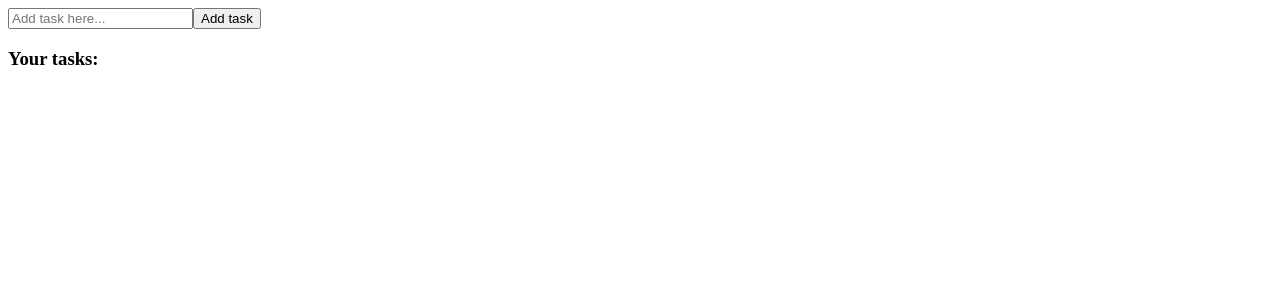
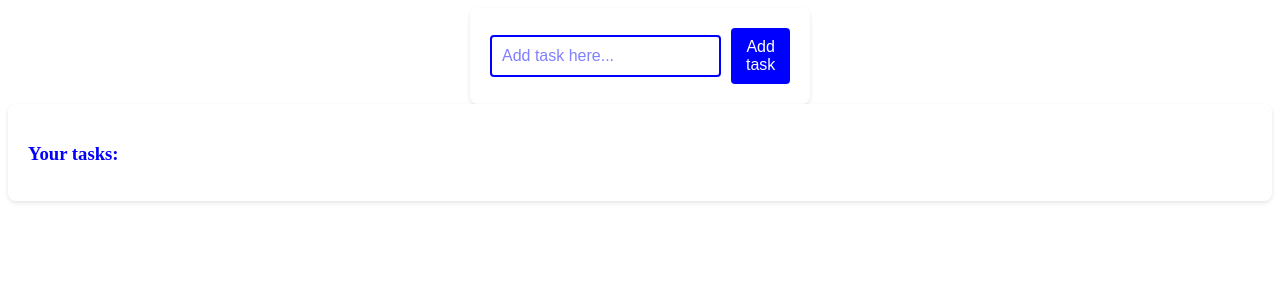
Before and after one commit to atlp-rwanda/e-commerce-ones-and-zeroes-fn, a React (Vite) app: page / in a window 1280 px wide. Shown: the top 300 px of the page. Built offline with nearby package versions, Linux system fonts and the light colour scheme.

Commit message:
[Finishes #187355043]Setup-SASS-processing

```diff
--- a/package.json
+++ b/package.json
@@ -16,6 +16,7 @@
     "@reduxjs/toolkit": "^2.2.5",
     "react": "^18.3.1",
     "react-dom": "^18.3.1",
+    "sass": "^1.77.4",
     "react-redux": "^9.1.2",
     "redux-thunk": "^3.1.0",
     "vite": "^5.2.12"
@@ -29,6 +30,7 @@
     "@typescript-eslint/eslint-plugin": "^7.11.0",
     "@typescript-eslint/parser": "^7.11.0",
     "babel-loader": "^9.1.3",
+    "css-loader": "^6.7.3",
     "eslint": "^8.57.0",
     "eslint-config-airbnb": "^19.0.4",
     "eslint-plugin-import": "^2.29.1",
@@ -36,6 +38,8 @@
     "eslint-plugin-react": "^7.34.2",
     "eslint-plugin-react-hooks": "^4.6.2",
     "html-webpack-plugin": "^5.6.0",
+    "sass-loader": "^13.2.0",
+    "style-loader": "^3.3.1",
     "ts-loader": "^9.5.1",
     "typescript": "^5.4.5",
     "webpack": "^5.91.0",
--- a/src/App.tsx
+++ b/src/App.tsx
@@ -1,4 +1,7 @@
+import React from 'react';
 import Task from "./components/Example";
+import './styles/index.scss';
+
 import TaskList from "./components/ExampleList";
 
 function App() {
--- /dev/null
+++ b/src/styles/example.scss
@@ -0,0 +1,51 @@
+// Define primary and secondary colors
+$primary-color: blue;
+$secondary-color: white;
+
+.tasklist {
+  background-color: $secondary-color;
+  padding: 20px;
+  border-radius: 8px;
+  box-shadow: 0 2px 4px rgba(0, 0, 0, 0.1);
+}
+
+.display-tasks {
+  h3 {
+    color: $primary-color;
+    margin-bottom: 10px;
+  }
+
+  .tasks {
+    list-style-type: none;
+    padding: 0;
+
+    .task {
+      display: flex;
+      justify-content: space-between;
+      align-items: center;
+      padding: 10px;
+      margin-bottom: 8px;
+      border: 1px solid $primary-color;
+      border-radius: 4px;
+      background-color: lighten($primary-color, 40%);
+      color: darken($primary-color, 20%);
+
+      &:hover {
+        background-color: lighten($primary-color, 30%);
+      }
+
+      .delete-btn {
+        background-color: darken($primary-color, 20%);
+        color: $secondary-color;
+        border: none;
+        padding: 5px 10px;
+        border-radius: 4px;
+        cursor: pointer;
+
+        &:hover {
+          background-color: darken($primary-color, 30%);
+        }
+      }
+    }
+  }
+}
--- /dev/null
+++ b/src/styles/exampleList.scss
@@ -0,0 +1,45 @@
+// Define primary and secondary colors
+$primary-color: blue;
+$secondary-color: white;
+
+.task-component {
+  background-color: $secondary-color;
+  padding: 20px;
+  border-radius: 8px;
+  box-shadow: 0 2px 4px rgba(0, 0, 0, 0.1);
+  width: 300px;
+  margin: 0 auto;
+}
+
+.add-task {
+  display: flex;
+  align-items: center;
+  justify-content: space-between;
+}
+
+.taskInput {
+  flex: 1;
+  padding: 10px;
+  border: 2px solid $primary-color;
+  border-radius: 4px;
+  margin-right: 10px;
+  font-size: 16px;
+}
+
+.taskInput::placeholder {
+  color: rgba(0, 0, 255, 0.5); // Light blue for placeholder text
+}
+
+button {
+  padding: 10px 15px;
+  background-color: $primary-color;
+  color: $secondary-color;
+  border: none;
+  border-radius: 4px;
+  font-size: 16px;
+  cursor: pointer;
+
+  &:hover {
+    background-color: darken($primary-color, 20%);
+  }
+}
--- /dev/null
+++ b/src/styles/index.scss
@@ -0,0 +1,2 @@
+@import 'example';
+@import 'exampleList';
--- a/webpack.config.js
+++ b/webpack.config.js
@@ -19,6 +19,10 @@ module.exports = {
         test: /\.css$/,
         use: ['style-loader', 'css-loader'],
       },
+      {
+        test: /\.scss$/,
+        use: ['style-loader', 'css-loader', 'sass-loader'],
+      },
     ],
   },
   resolve: {
```
Also changed, not shown: src/components/Example.tsx (line endings or trailing spaces), src/components/ExampleList.tsx (line endings or trailing spaces), 2 other files (tests, documents, lock files or other folders).
